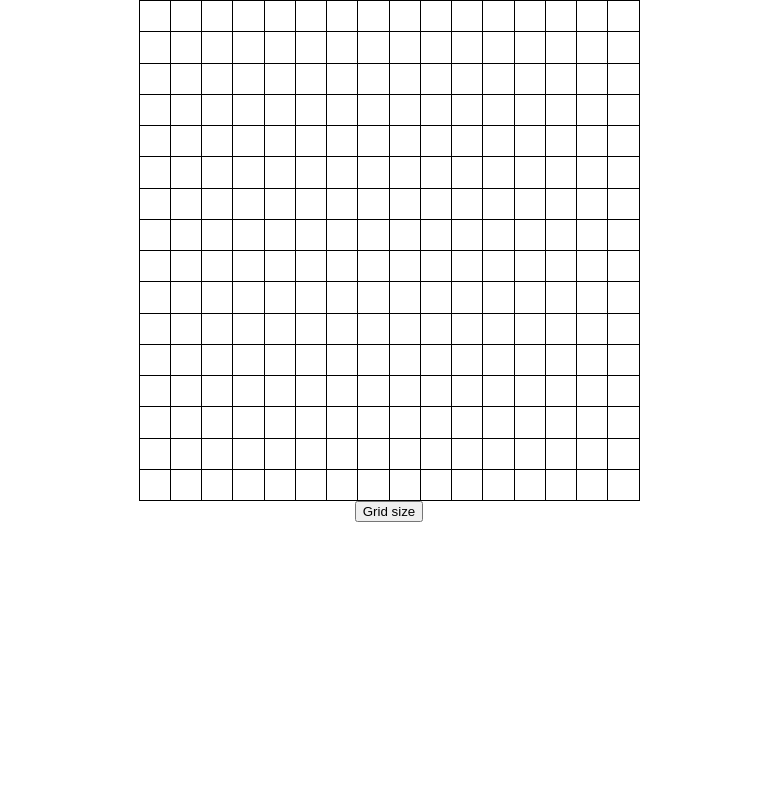
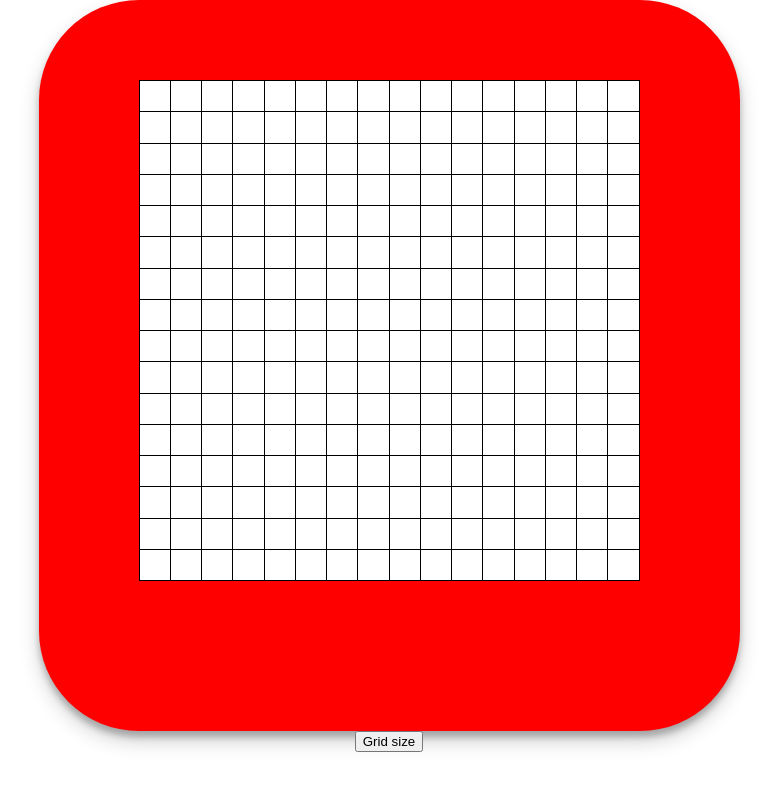
Before and after one commit to ripatee/top-etch-a-sketch, a plain HTML site: page index.html in a window 1280 px wide. Shown: the whole page, without its empty margins (251-1029 px from the left). Drawn offline with Linux system fonts and the light colour scheme.

Commit message:
Add simple etch-a-sketch device style css

```diff
--- a/css/styles.css
+++ b/css/styles.css
@@ -4,6 +4,14 @@ body {
     flex-direction: column;
     justify-content: center;
     align-items: center;
+}
+
+.edge-container {
+    background-color: #fe0000;
+    padding:80px 100px;
+    padding-bottom: 150px;
+    border-radius: 100px;
+    box-shadow: rgba(0, 0, 0, 0.19) 0px 10px 20px, rgba(0, 0, 0, 0.23) 0px 6px 6px;
 }
 
 .container {
--- a/index.html
+++ b/index.html
@@ -10,7 +10,9 @@
 </head>
 <!-- To disable element dragging -->
 <body ondragstart="return false;" ondrop="return false;">
-    <div class="container"></div>
+    <div class="edge-container">
+        <div class="container"></div>
+    </div>
     <button class="size">Grid size</button>
 </body>
 </html>
```
